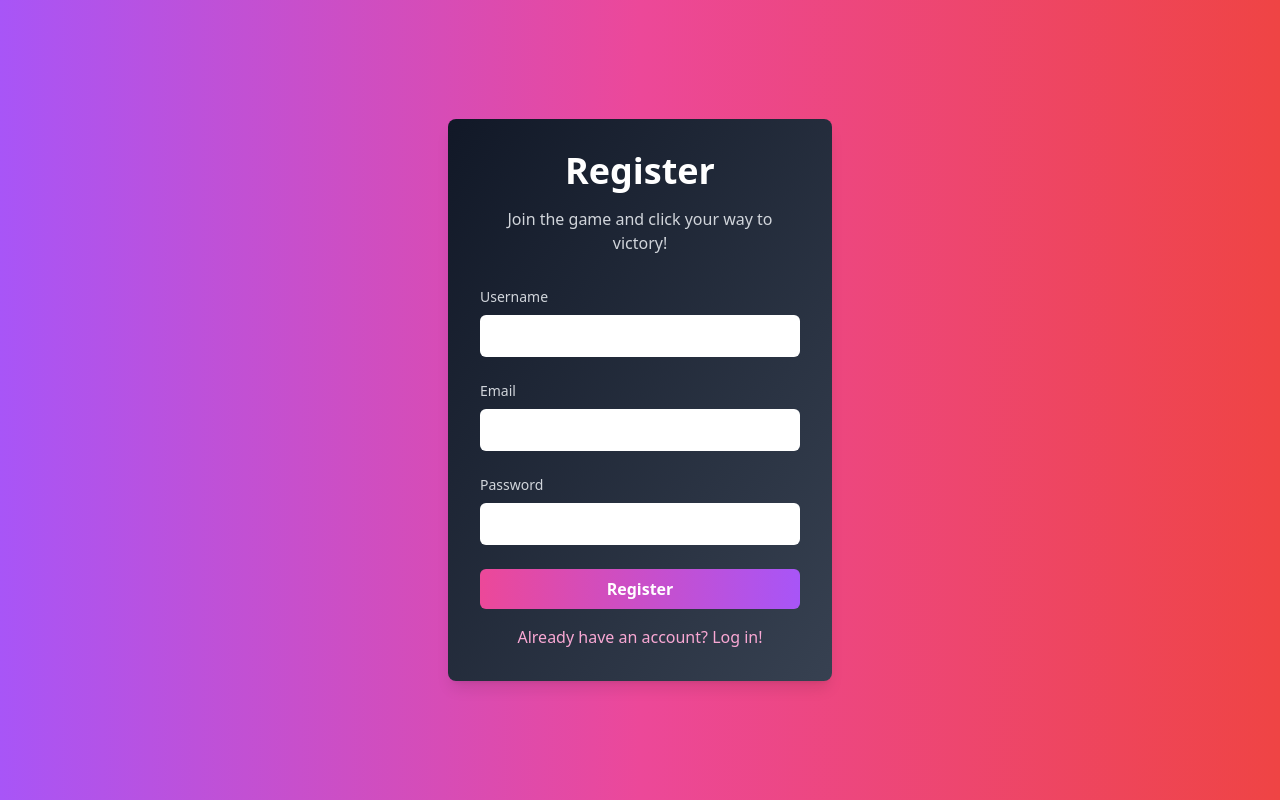
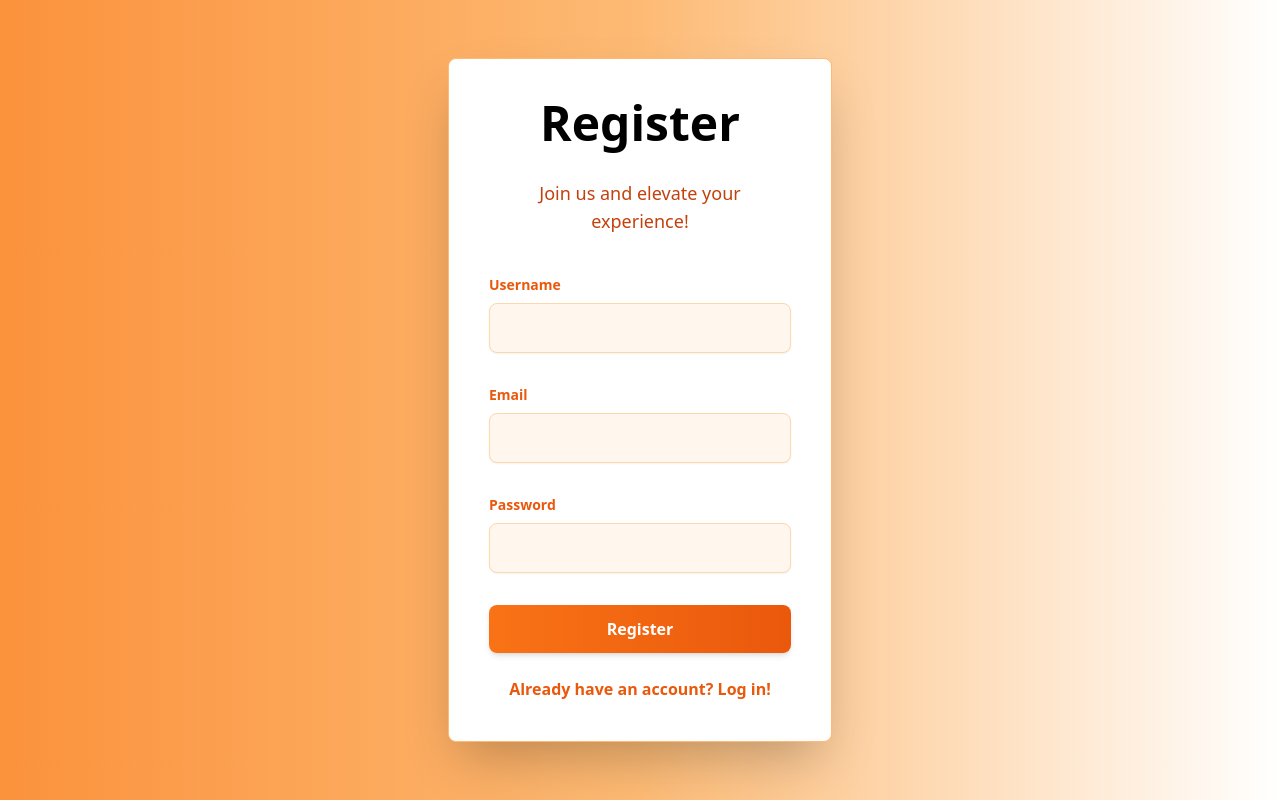
Before and after one commit to Eihentss/quizs, a PHP site: page /user/register in a window 1280 px wide. Run offline with PHP 8.4, Linux system fonts and the light colour scheme; some libraries are stand-ins or nearby versions.

Commit message:
oss
dizans oss

```diff
--- a/app/Views/user/register.view.php
+++ b/app/Views/user/register.view.php
@@ -1,43 +1,43 @@
 <?php require_once "../app/Views/Components/head.php"; ?>
-<div class="h-screen flex justify-center items-center bg-gradient-to-r from-purple-500 via-pink-500 to-red-500">
-    <div class="bg-gradient-to-br from-gray-900 to-gray-700 backdrop-blur-lg backdrop-opacity-70 shadow-lg rounded-lg p-8 w-96">
-        <div class="text-center mb-8">
-            <h1 class="text-4xl font-extrabold text-white mb-4">Register</h1>
-            <p class="text-gray-300">Join the game and click your way to victory!</p>
+<div class="h-screen flex justify-center items-center bg-gradient-to-r from-orange-400 via-orange-300 to-white">
+    <div class="bg-white shadow-2xl rounded-lg p-10 w-96 border border-orange-300">
+        <div class="text-center mb-10">
+            <h1 class="text-5xl font-bold text-black-800 mb-8">Register</h1>
+            <p class="text-lg text-orange-700">Join us and elevate your experience!</p>
         </div>
 
-        <form class="space-y-6" method="post">
+        <form class="space-y-8" method="post">
             <div>
-                <label for="username" class="block text-sm font-medium text-gray-300">Username</label>
+                <label for="username" class="block text-sm font-semibold text-orange-600">Username</label>
                 <input type="text" id="username" name="username" value="<?= $_POST["username"] ?? null ?>" required
-                    class="w-full px-4 py-2 mt-2 text-gray-900 bg-white border border-transparent rounded-md focus:outline-none focus:ring-2 focus:ring-pink-500 focus:border-pink-500 transition ease-in-out duration-150">
+                    class="w-full px-4 py-3 mt-2 text-gray-800 bg-orange-50 border border-orange-200 rounded-lg focus:outline-none focus:ring-2 focus:ring-orange-500 focus:border-orange-500 transition ease-in-out duration-200 shadow-sm">
             </div>
 
             <div>
-                <label for="email" class="block text-sm font-medium text-gray-300">Email</label>
+                <label for="email" class="block text-sm font-semibold text-orange-600">Email</label>
                 <input type="email" id="email" name="email" value="<?= $_POST["email"] ?? null ?>" required
-                    class="w-full px-4 py-2 mt-2 text-gray-900 bg-white border border-transparent rounded-md focus:outline-none focus:ring-2 focus:ring-pink-500 focus:border-pink-500 transition ease-in-out duration-150">
+                    class="w-full px-4 py-3 mt-2 text-gray-800 bg-orange-50 border border-orange-200 rounded-lg focus:outline-none focus:ring-2 focus:ring-orange-500 focus:border-orange-500 transition ease-in-out duration-200 shadow-sm">
             </div>
 
             <div>
-                <label for="password" class="block text-sm font-medium text-gray-300">Password</label>
+                <label for="password" class="block text-sm font-semibold text-orange-600">Password</label>
                 <input type="password" id="password" name="password" value="<?= $_POST["password"] ?? null ?>" required
-                    class="w-full px-4 py-2 mt-2 text-gray-900 bg-white border border-transparent rounded-md focus:outline-none focus:ring-2 focus:ring-pink-500 focus:border-pink-500 transition ease-in-out duration-150">
+                    class="w-full px-4 py-3 mt-2 text-gray-800 bg-orange-50 border border-orange-200 rounded-lg focus:outline-none focus:ring-2 focus:ring-orange-500 focus:border-orange-500 transition ease-in-out duration-200 shadow-sm">
             </div>
 
-            <button type="submit" class="w-full bg-gradient-to-r from-pink-500 to-purple-500 text-white font-bold py-2 px-4 rounded-md hover:bg-gradient-to-r hover:from-pink-600 hover:to-purple-600 focus:outline-none focus:ring-4 focus:ring-pink-500 focus:ring-opacity-50 transition-transform transform hover:scale-105 ease-in-out duration-300">Register</button>
+            <button type="submit" class="w-full bg-gradient-to-r from-orange-500 to-orange-600 text-white font-bold py-3 px-4 rounded-lg hover:bg-gradient-to-r hover:from-orange-600 hover:to-orange-700 focus:outline-none focus:ring-4 focus:ring-orange-500 focus:ring-opacity-50 transition-transform transform hover:scale-105 ease-in-out duration-300 shadow-md">Register</button>
         </form>
 
         <?php if (isset($errors) && $errors != []): ?>
-            <div class="mt-4 text-center text-red-500">
+            <div class="mt-6 text-center text-red-500">
                 <?php foreach ($errors as $error): ?>
                     <p><?= $error ?></p>
                 <?php endforeach; ?>
             </div>
         <?php endif; ?>
 
-        <div class="text-center mt-4">
-            <a href="/user/login" class="text-pink-300 hover:underline">Already have an account? Log in!</a>
+        <div class="text-center mt-6">
+            <a href="/user/login" class="text-orange-600 font-semibold hover:underline">Already have an account? Log in!</a>
         </div>
     </div>
 </div>
--- a/app/config.php
+++ b/app/config.php
@@ -7,9 +7,9 @@
 
 return [
     "host" => "localhost",
-    "port" => "3306",
+    "port" => "8003",
     "dbname" => "quiz_completion_site",
     "user" => "root",
-    "password" => "",
+    "password" => "root",
     "charset" => "UTF8"
 ];
```
Also changed, not shown: app/Views/404.php (+5 -5 lines), app/Views/project/index.view.php (+16 -12 lines), app/Views/user/login.view.php (+14 -14 lines).
